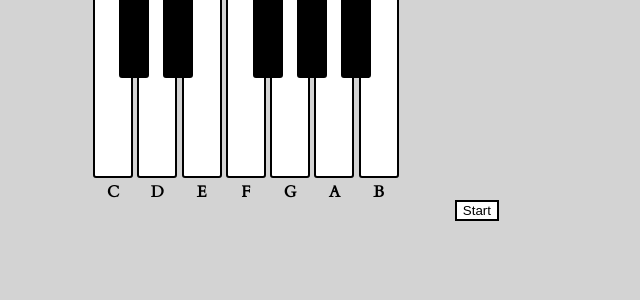
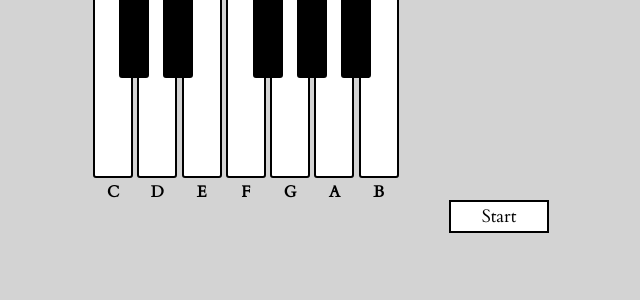
Before and after one commit to eadpearce/project-1-webmidi, a PHP site: page / in a window 1280 px wide. Shown: the part 257-557 px from the top of the page, without its empty margins (394-1034 px from the left). Run offline with PHP 8.4, Linux system fonts and the light colour scheme; some libraries are stand-ins or nearby versions.

Commit message:
Squished some bugs

```diff
--- a/css/style.css
+++ b/css/style.css
@@ -13,10 +13,14 @@ body {
   margin: 200px auto;
 }
 .start {
+  font-family: 'Cardo', serif;
+  line-height: 1.5em;
+  width: 100px;
   background-color: white;
   border: 2px solid black;
   float: right;
-  margin-right: -100px;
+  margin-right: -150px;
+  font-size: 18px;
 }
 .black-keys {
   margin-left: 26px;
--- a/js/app.js
+++ b/js/app.js
@@ -27,10 +27,12 @@ $( () => {
   function checkMatch() {
     if (playerNotes[0] === pcNotes[0] && playerNotes[1] === pcNotes[1] && playerNotes[2] === pcNotes[2]) {
       console.log('correct! yuo are smart');
-
-      pcNotes[0] = null;
-      pcNotes[1] = null;
-      pcNotes[2] = null;
+    }
+    // reset the arrays
+    for (var i = 0; i < pcNotes.length; i++) {
+      pcNotes[i] = null;
+      playerNotes[i] = null;
+      console.log(pcNotes);
     }
   }
 
@@ -49,6 +51,7 @@ $( () => {
         console.log('finish');
         // check if match
         checkMatch();
+        time = 0;
       }
     }
   });
```
